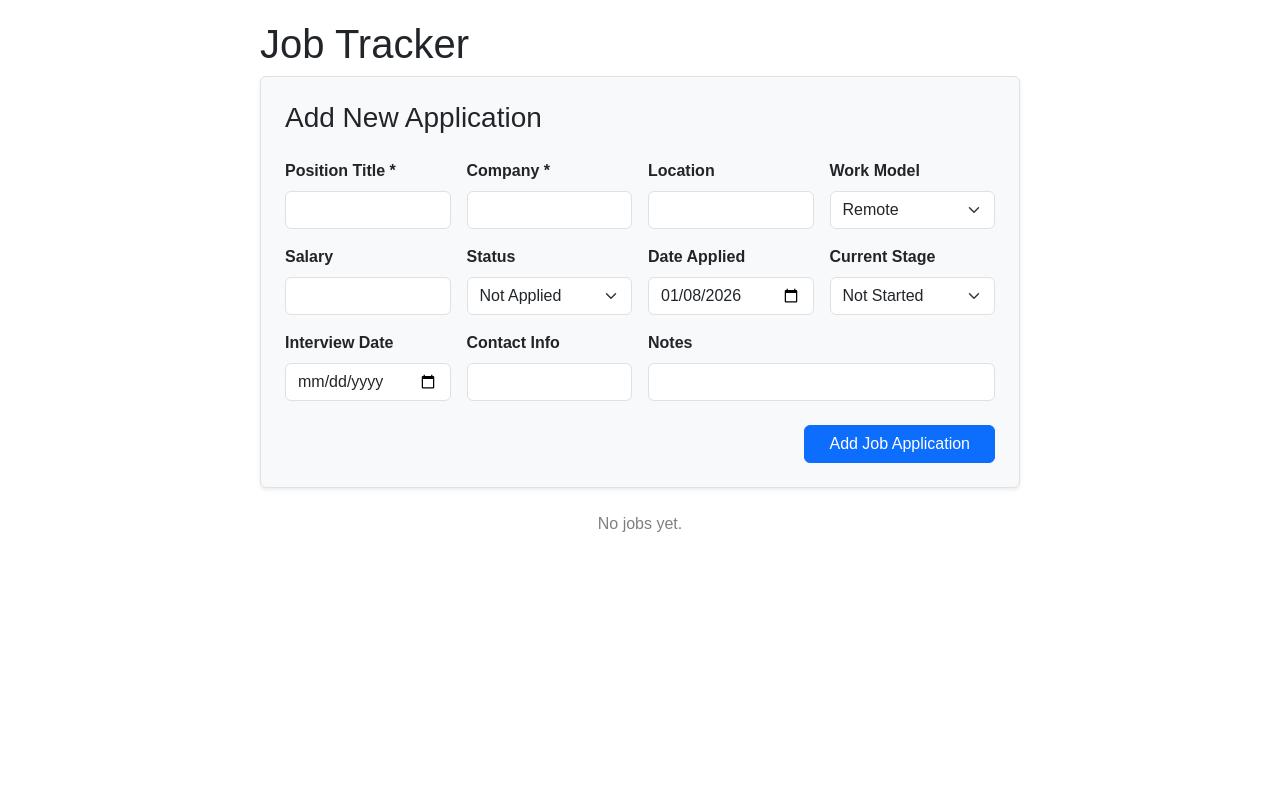
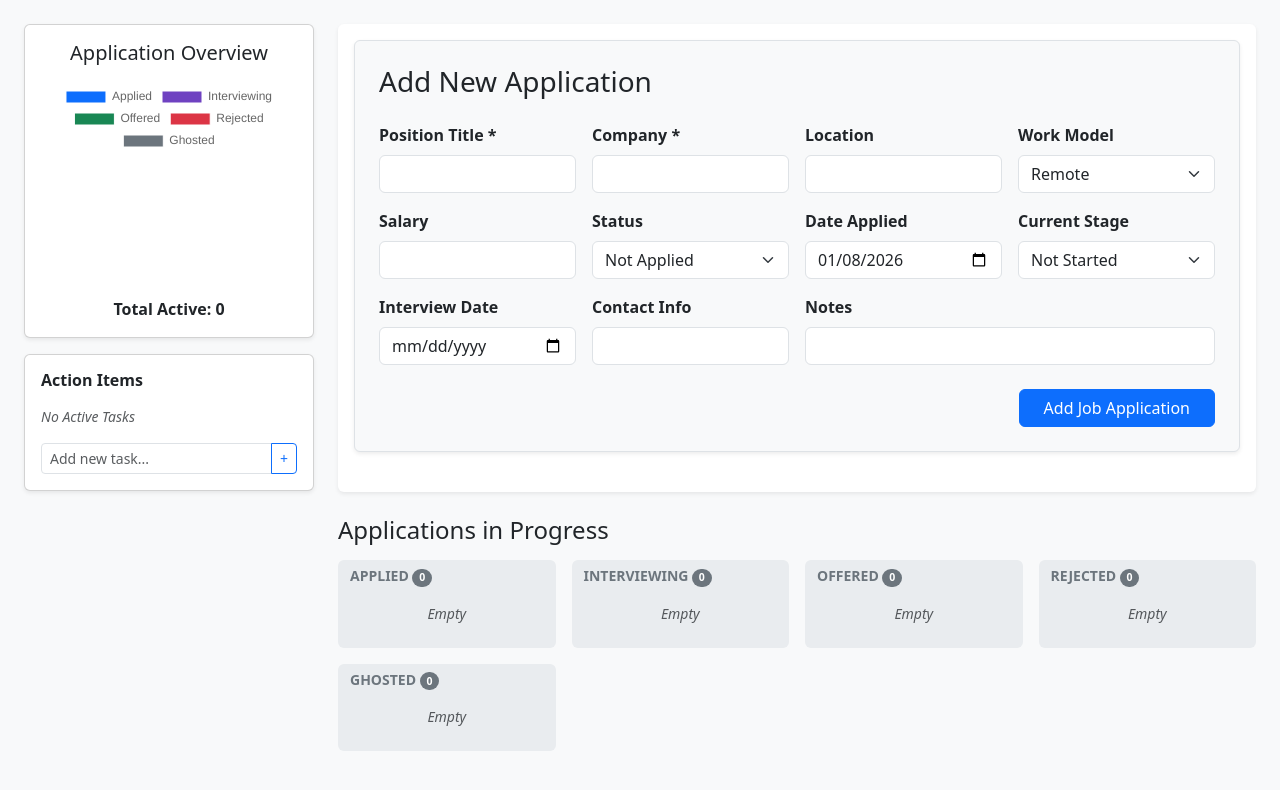
Before and after one commit to ScriptedRemedies/JobTracker, a React (Vite) app: page / in a window 1280 px wide. Shown: the top 790 px of the page. Built offline with nearby package versions, Linux system fonts and the light colour scheme.

Commit message:
Added skeleton chart for job status and skeleton task section

```diff
--- a/package.json
+++ b/package.json
@@ -11,7 +11,9 @@
   },
   "dependencies": {
     "bootstrap": "^5.3.8",
+    "chart.js": "^4.5.1",
     "react": "^19.2.0",
+    "react-chartjs-2": "^5.3.1",
     "react-dom": "^19.2.0",
     "sweetalert2": "^11.26.17",
     "sweetalert2-react-content": "^5.1.1"
--- a/src/App.jsx
+++ b/src/App.jsx
@@ -1,9 +1,14 @@
 import React, { useState, useEffect } from 'react'
 import JobCard from './components/JobCard'
 import AddJobForm from './components/AddJobForm'
-import Swal from 'sweetalert2'
+import {confirmAction, notifySuccess} from "./utils/Toast.js";
+import StatusChart from "./components/StatusChart.jsx";
+import AddActionItemForm from "./components/AddActionItemForm.jsx";
 
 function App() {
+    // JOBS ITEMS
+    const STATUS_COLUMNS = ["Applied", "Interviewing", "Offered", "Rejected", "Ghosted"]
+
     const [jobs, setJobs] = useState(() => {
         const saved = localStorage.getItem('my-job-tracker')
         return saved ? JSON.parse(saved) : []
@@ -20,33 +25,124 @@ function App() {
         }
         setJobs([...jobs, newJob])
     }
+    const deleteJob = async (id) => {
+        const result = await confirmAction('Do you want to delete this job?')
+        if (result.isConfirmed) {
+            setJobs(jobs.filter((j) => j.id !== id))
+            notifySuccess('Job Deleted')
+        }
+    }
+    const editJob = (id, updatedJob) => {
+        setJobs(jobs.map((j) => (j.id === id ? updatedJob : j)))
+    }
+    const handleJobClick = (job) => {
+        console.log("Open Details for:", job.company)
+        // FUTURE: navigate('/job/' + job.id) or setIsModalOpen(true)
+    }
 
-    const deleteJob = (id) => {
-        setJobs(jobs.filter((j) => j.id !== id))
+    // TASK ITEMS
+    const [tasks, setTasks] = useState(() => {
+        const savedTasks = localStorage.getItem('my-tasks')
+        return savedTasks ? JSON.parse(savedTasks) : []
+    })
+
+    useEffect(() => {
+        localStorage.setItem('my-tasks', JSON.stringify(tasks))
+    }, [tasks])
+
+    const addTask = (taskText) => {
+        const newTask = {
+            id: Date.now(),
+            text: taskText,
+            completed: false,
+        }
+        setTasks([...tasks, newTask])
+    }
+    const toggleTask = (taskId) => {
+        const task = tasks.find(t => t.id === taskId)
+
+        if (!task) return
+
+        if (!task.completed) {
+            notifySuccess('Action Item Completed!')
+        } else {
+            notifySuccess('Action Item Unchecked')
+        }
+
+        setTasks(tasks.map(t => t.id === taskId ? {...t, completed: !task.completed } : t))
+    }
+    const deleteTask = async (taskId) => {
+        const result = await confirmAction('Do you want to delete this Action Item?')
+        if (result.isConfirmed) {
+            setTasks(tasks.filter(t => t.id !== taskId))
+            notifySuccess('Action Item Deleted')
+        }
 
     }
 
-    const editJob = (id, updatedJob) => {
-        setJobs(jobs.map((j) => (j.id === id ? updatedJob : j)))
-    }
 
     return (
-        <div style={{ padding: '20px', fontFamily: 'sans-serif', maxWidth: '800px', margin: '0 auto' }}>
-            <h1>Job Tracker</h1>
+        <div className="container-fluid bg-light min-vh-100 p-4">
 
+            {/* MAIN DASHBOARD GRID */}
+            <div className="row">
+
+                {/* LEFT SIDEBAR: Chart & Stats */}
+                <div className="col-md-3 mb-4">
+                    <StatusChart jobs={jobs} />
+                    <AddActionItemForm tasks={tasks} onAdd={addTask} onToggle={toggleTask} onDelete={deleteTask} />
+                </div>
+
+                {/* RIGHT CONTENT: The Job Board */}
+                <div className="col-md-9">
+
+                    {/* The Add Form (Kept at top for now) */}
+                    <div className="mb-4 bg-white p-3 rounded shadow-sm">
                         <AddJobForm onAdd={addJob} />
+                    </div>
 
-            <div className="job-list">
-                {jobs.length === 0 && <p style={{ textAlign: 'center', color: 'gray' }}>No jobs yet.</p>}
+                    <h4 className="mb-3">Applications in Progress</h4>
 
-                {jobs.map((job) => (
+                    {/* KANBAN COLUMNS */}
+                    <div className="row g-3">
+                        {STATUS_COLUMNS.map(status => {
+                            // Filter jobs that belong to this column
+                            const jobsInColumn = jobs.filter(j => j.status === status)
+
+                            return (
+                                <div key={status} className="col-md-6 col-lg-3">
+                                    <div className="p-2 rounded" style={{ backgroundColor: '#e9ecef', minHeight: '100%' }}>
+                                        {/* Column Header */}
+                                        <h6 className="fw-bold text-uppercase text-secondary small mb-3 ps-1">
+                                            {status} <span className="badge bg-secondary rounded-pill">{jobsInColumn.length}</span>
+                                        </h6>
+
+                                        {/* Job Cards List */}
+                                        {jobsInColumn.length === 0 ? (
+                                            <p className="text-muted small text-center fst-italic">Empty</p>
+                                        ) : (
+                                            jobsInColumn.map(job => (
+                                                // Wrapper Div for "Click to Open Details"
+                                                <div
+                                                    key={job.id}
+                                                    onClick={() => handleJobClick(job)} // <--- THIS IS THE CLICK HANDLER
+                                                    style={{ cursor: 'pointer' }}
+                                                >
                                                     <JobCard
-                        key={job.id}
                                                         job={job}
                                                         onEdit={editJob}
                                                         onDelete={deleteJob}
                                                     />
-                ))}
+                                                </div>
+                                            ))
+                                        )}
+                                    </div>
+                                </div>
+                            )
+                        })}
+                    </div>
+
+                </div>
             </div>
         </div>
     )
--- /dev/null
+++ b/src/components/AddActionItemForm.jsx
@@ -0,0 +1,66 @@
+import React, {useState} from 'react'
+import { notifySuccess, notifyError } from '../utils/Toast'
+
+function AddActionItemForm({ tasks, onAdd, onToggle, onDelete }) {
+    const [newItem, setNewItem] = useState('')
+
+    const handleAdd = () => {
+        if (!newItem.trim()) return
+        onAdd(newItem)
+        setNewItem('')
+        notifySuccess('Action Item Added!')
+    }
+    const handleKeyDown = (e) => {
+        if (e.key === 'Enter') {
+            handleAdd()
+        }
+    }
+
+    return (
+        <div className="card p-3 mt-3 shadow-sm">
+            <h6 className="fw-bold mb-3">Action Items</h6>
+            <ul className="list-unstyled mb-3">
+                {tasks.length === 0 && <li className="text-muted small fst-italic">No Active Tasks</li>}
+
+                {tasks.map((task) => (
+                    <li key={task.id} className="d-flex align-items-center mb-2">
+                        <input type="checkbox" className="form-check-input me-2" checked={task.completed} onChange={() => onToggle(task.id)} />
+                        <span style={{
+                            textDecoration: task.completed ? 'line-through' : 'none',
+                            color: task.completed ? '#aaa' : 'inherit',
+                            flex: 1
+                        }}>
+                            {task.text}
+                        </span>
+                        <button
+                            onClick={() => onDelete(task.id)}
+                            className="btn btn-sm text-danger border-0 p-0 ms-2"
+                            title="Delete task"
+                        >
+                            &times;
+                        </button>
+                    </li>
+                ))}
+            </ul>
+
+            <div className="input-group input-group-sm">
+                <input
+                    type="text"
+                    className="form-control"
+                    placeholder="Add new task..."
+                    value={newItem}
+                    onChange={(e) => setNewItem(e.target.value)}
+                    onKeyDown={handleKeyDown}
+                />
+                <button
+                    className="btn btn-outline-primary"
+                    onClick={handleAdd}
+                >
+                    +
+                </button>
+            </div>
+        </div>
+    )
+}
+
+export default AddActionItemForm
--- a/src/components/JobCard.jsx
+++ b/src/components/JobCard.jsx
@@ -1,67 +1,78 @@
 import React, { useState } from 'react';
 
-function JobCard(props) {
-    const [isEditing, setIsEditing] = useState(false)
-    const [editedJob, setEditedJob] = useState(props.job)
-    const handleSave = () => {
-        props.onEdit(props.job.id, editedJob)
-        setIsEditing(false)
-    }
+function JobCard({ job, onEdit, onDelete }) {
+    const [isEditing, setIsEditing] = useState(false);
+    const [editedJob, setEditedJob] = useState(job);
+
+    const handleSave = (e) => {
+        e.stopPropagation(); // Stop the click from triggering "Open Details"
+        onEdit(job.id, editedJob);
+        setIsEditing(false);
+    };
+
+    // Helper to stop clicks from bubbling up
+    const stopProp = (e) => e.stopPropagation();
 
     if (isEditing) {
         return (
-            <div style={{ border: '1px solid blue', padding: '10px', marginBottom: '10px', borderRadius: '8px' }}>
+            <div className="card mb-2 p-2 shadow-sm" onClick={stopProp}>
                 <input
-                    type="text"
+                    className="form-control mb-1 form-control-sm"
                     name="position"
                     value={editedJob.position}
                     onChange={(e) => setEditedJob({ ...editedJob, position: e.target.value })}
                 />
                 <input
-                    type="text"
+                    className="form-control mb-1 form-control-sm"
                     name="company"
                     value={editedJob.company}
                     onChange={(e) => setEditedJob({ ...editedJob, company: e.target.value })}
                 />
-                <button onClick={handleSave}>Save</button>
-                <button onClick={() => setIsEditing(false)}>Cancel</button>
+                <div className="d-flex gap-2">
+                    <button className="btn btn-success btn-sm flex-fill" onClick={handleSave}>Save</button>
+                    <button className="btn btn-secondary btn-sm flex-fill" onClick={() => setIsEditing(false)}>Cancel</button>
+                </div>
             </div>
         )
     }
+
     return (
-        <div style={{
-            border: '1px solid gray',
-            borderRadius: '8px',
-            padding: '10px',
-            marginBottom: '10px',
-            background: '#f9f9f9',
-            display: 'flex',
-            justifyContent: 'space-between',
-            alignItems: 'center'
-        }}>
-            <div>
-                <h3 style={{ margin: 0 }}>{props.job.company}</h3>
-                <p style={{ margin: 0 }}>{props.job.position}</p>
-            </div>
-            <div>
-                <button onClick={() => setIsEditing(true)} style={{ marginRight: '5px' }}>
-                    Edit
-                </button>
-                <button
-                    onClick={() => props.onDelete(props.job.id)}
-                    style={{
-                        background: 'red',
-                        color: 'white',
-                        border: 'none',
-                        padding: '5px 10px',
-                        borderRadius: '4px',
-                        cursor: 'pointer'
-                    }}>
-                    Delete
-                </button>
+        <div className="card mb-2 shadow-sm border-0">
+            <div className="card-body p-2">
+                {/* Badge for Work Model */}
+                <span className="badge bg-light text-dark border mb-1">
+                    {job.workModel || 'Remote'}
+                </span>
+
+                <h6 className="card-title mb-0 fw-bold">{job.position}</h6>
+                <p className="card-text text-muted small mb-2">{job.company}</p>
+
+                {/* Edit/Delete Buttons (Small) */}
+                <div className="d-flex justify-content-end gap-1">
+                    <button
+                        className="btn btn-outline-secondary btn-sm py-0 px-1"
+                        style={{fontSize: '0.7rem'}}
+                        onClick={(e) => {
+                            e.stopPropagation(); // Don't open details
+                            setIsEditing(true);
+                        }}
+                    >
+                        Edit
+                    </button>
+                    <button
+                        className="btn btn-outline-danger btn-sm py-0 px-1"
+                        style={{fontSize: '0.7rem'}}
+                        onClick={(e) => {
+                            e.stopPropagation(); // Don't open details
+                            onDelete(job.id);
+                        }}
+                    >
+                        ✕
+                    </button>
+                </div>
             </div>
         </div>
     )
 }
 
-export default JobCard
+export default JobCard;
--- /dev/null
+++ b/src/components/StatusChart.jsx
@@ -0,0 +1,51 @@
+import React from 'react';
+import { Doughnut } from 'react-chartjs-2';
+import { Chart as ChartJS, ArcElement, Tooltip, Legend } from 'chart.js';
+
+ChartJS.register(ArcElement, Tooltip, Legend);
+
+function StatusChart({ jobs }) {
+    const activeJobs = jobs.filter(j => j.status !== 'Not Applied');
+
+    const counts = {
+        Applied: activeJobs.filter(j => j.status === 'Applied').length,
+        Interviewing: activeJobs.filter(j => j.status === 'Interviewing').length,
+        Offered: activeJobs.filter(j => j.status === 'Offered').length,
+        Rejected: activeJobs.filter(j => j.status === 'Rejected').length,
+        Ghosted: activeJobs.filter(j => j.status === 'Ghosted').length,
+    };
+
+    const data = {
+        labels: ['Applied', 'Interviewing', 'Offered', 'Rejected', 'Ghosted'],
+        datasets: [
+            {
+                data: [counts.Applied, counts.Interviewing, counts.Offered, counts.Rejected, counts.Ghosted],
+                backgroundColor: [
+                    '#0D6EFD',
+                    '#6F42C1',
+                    '#198754',
+                    '#DC3545',
+                    '#6C757D'
+                ],
+                borderWidth: 1,
+            },
+        ],
+    };
+
+    return (
+        <div className="card p-3 shadow-sm">
+            <h5 className="text-center mb-3">Application Overview</h5>
+            <div style={{ position: 'relative', height: '200px', width: '100%' }}>
+                <Doughnut
+                    data={data}
+                    options={{ maintainAspectRatio: false }}
+                />
+            </div>
+            <div className="text-center mt-3">
+                <strong>Total Active: {activeJobs.length}</strong>
+            </div>
+        </div>
+    );
+}
+
+export default StatusChart;
```
Also changed, not shown: 1 other file (tests, documents, lock files or other folders). Lines whose indentation alone changed are shown as unchanged.
